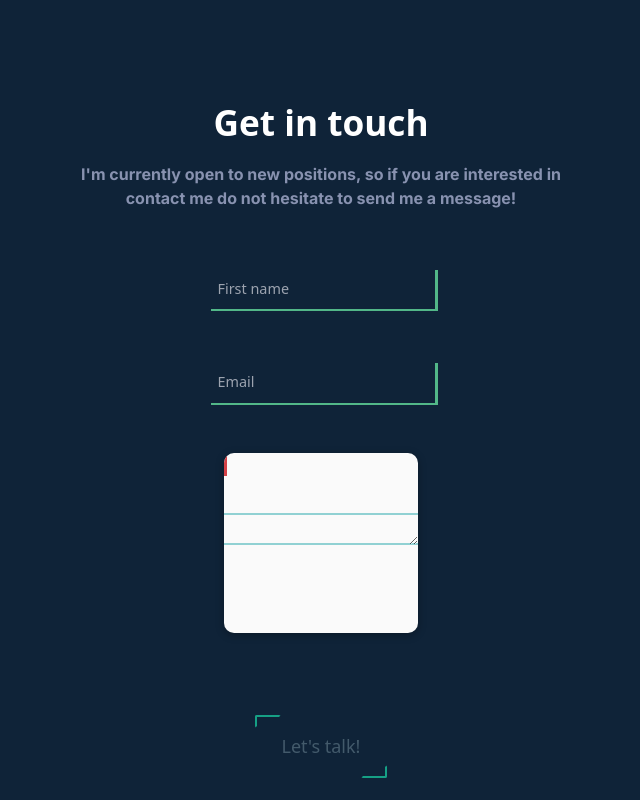
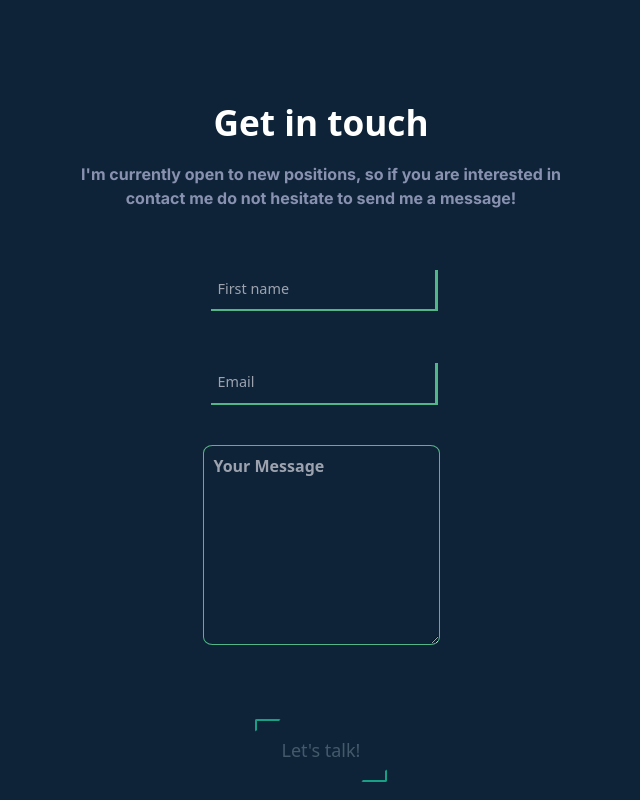
Before and after one commit to StefanoCutri/portfolio, a React (Create React App) app: page / in a window 1280 px wide. Shown: the part 3479-4279 px from the top of the page, without its empty margins (319-959 px from the left). Built offline with nearby package versions, Linux system fonts and the light colour scheme.

Commit message:
Final textarea style

```diff
--- a/src/components/Contact.js
+++ b/src/components/Contact.js
@@ -33,11 +33,7 @@ export const Contact = () => {
           className="flex flex-col justify-start
          items-center p-2"
         >
-        <div class="paper">
-    <div class="paper-content">
-        <textarea autofocus></textarea>
-    </div>
-</div>
+          <textarea placeholder="Your Message"></textarea>
         </div>
       </form>
       <div className="flex flex-col items-center justify-evenly mt-10">
--- a/src/styles/contact.css
+++ b/src/styles/contact.css
@@ -74,7 +74,7 @@ form{
   flex-direction: column;
   justify-content: center;
   align-items: center;
-  padding: 15% 0 0 0;
+  padding: 5% 0 0 0;
   background-color: var(--main-bg-color);
 }
 
@@ -112,48 +112,37 @@ input[type=text]:focus{
 }
 
 
-.paper {
-  position: relative;
-  width: 80%;
-  height: 180px;
-  margin: 0 auto;
-  background: #fafafa;
-  border-radius: 10px;
-  box-shadow: 0 2px 8px rgba(0,0,0,.3);
-  overflow: hidden;
-}
-.paper:before {
-  content: '';
-  width: 150px;
-  background: radial-gradient(#575450 6px, transparent 7px) repeat-y;
-  background-size: 30px 30px;
-  border-right: 3px solid #D44147;
-  box-sizing: border-box;
-}
-
-.paper-content {
-  background: linear-gradient(transparent, transparent 28px, #91D1D3 28px);
-  background-size: 30px 30px;
-}
-
-.paper-content textarea {
+textarea {
+  background-color: transparent;
+  border: 1px solid var(--main-text-color) !important;
+  border-radius: 4%;
   width: 100%;
   max-width: 100%;
-  height: 100%;
+  height: 200px;
   max-height: 100%;
   line-height: 30px;
-  padding: 0 10px;
+  padding: 5px 10px;
   border: 0;
   outline: 0;
-  background: transparent;
-  color: mediumblue;
-  font-family: 'Handlee', cursive;
-  font-weight: bold;
-  font-size: 18px;
+  color: var(--text-white);
+  font-weight: 600;
   box-sizing: border-box;
   z-index: 1;
 }
 
+::-webkit-scrollbar {
+  width: 5px;
+}
+
+/* Track */
+::-webkit-scrollbar-track {
+  background: transparent;
+}
+
+/* Handle */
+::-webkit-scrollbar-thumb {
+  background: var(--secondary-text-color);
+}
 
 
 @media (min-width: 768px) {
```
